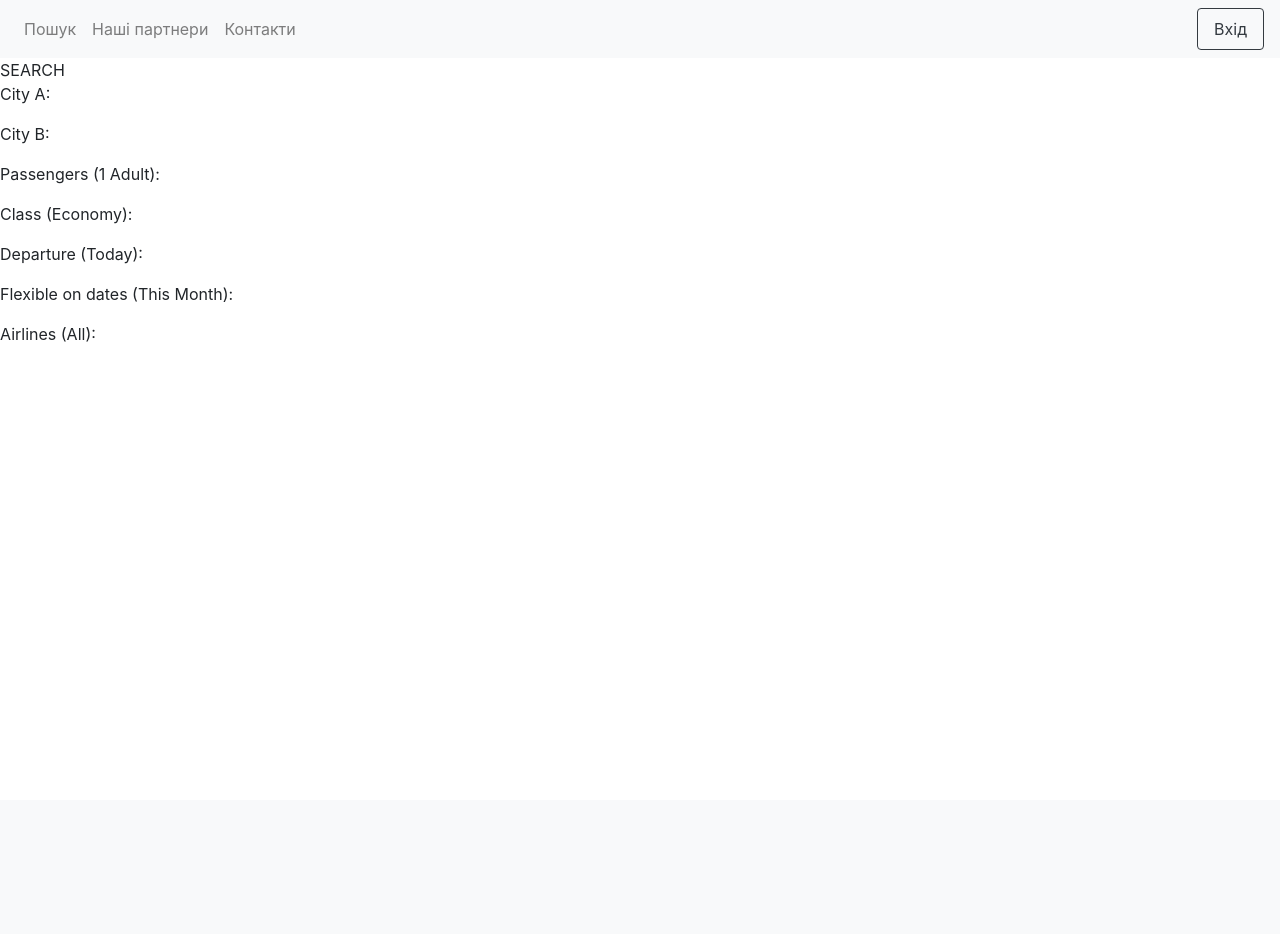
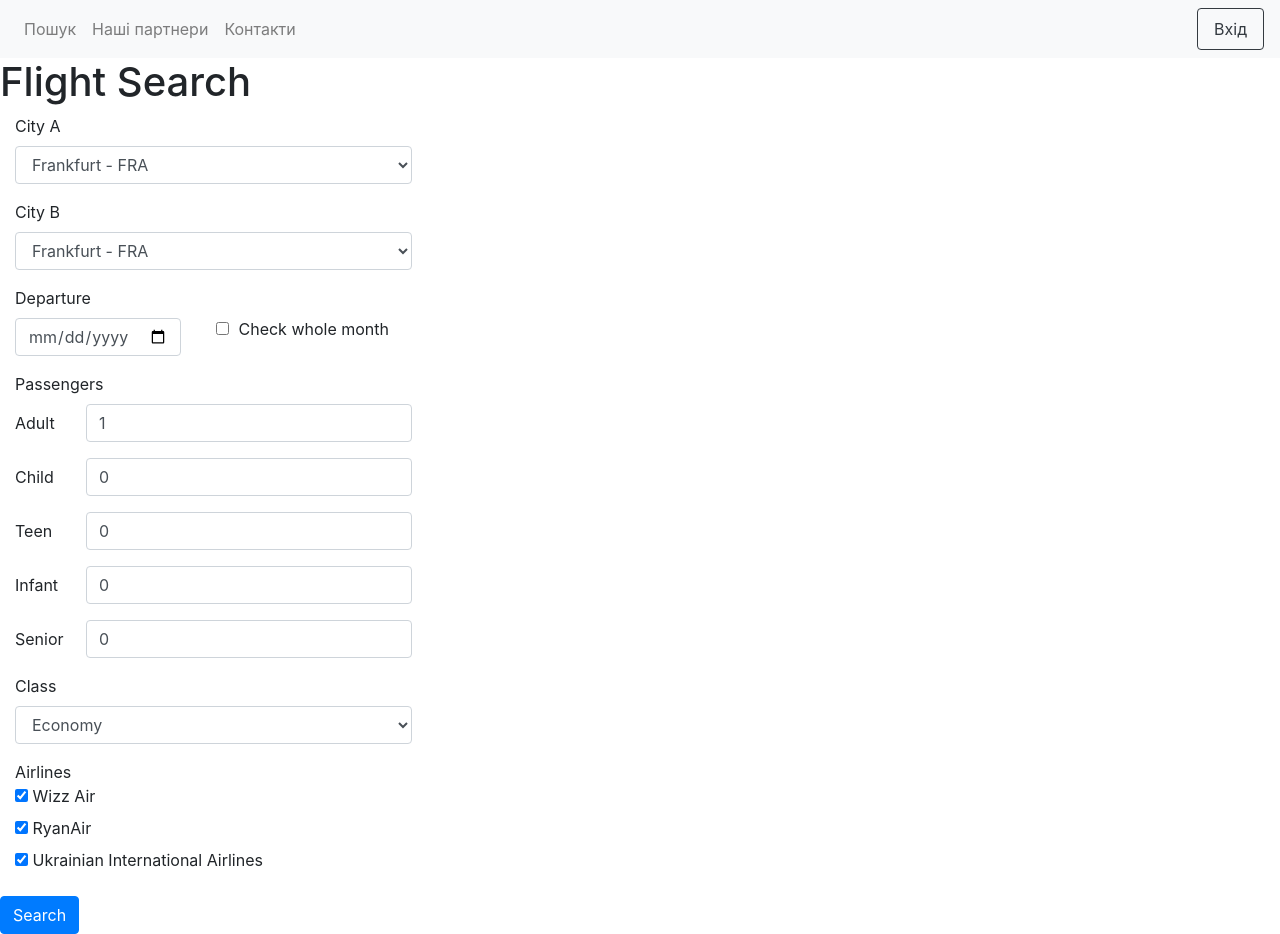
Before and after one commit to olenagalitska/AirplaneTicketsAggregator, a Flask app: page /search in a window 1280 px wide. Before the commit the page ends 342 px from the top, so only its background shows below. Run offline with Flask 2, Linux system fonts and the light colour scheme; some libraries are stand-ins or nearby versions.

Commit message:
added search page

```diff
--- a/app/templates/search.html
+++ b/app/templates/search.html
@@ -1,13 +1,133 @@
 {% extends "base.html" %}
 {% block content %}
-    SEARCH
+    <h1>Flight Search</h1>
     <div>
-        <p> City A: </p>
-        <p> City B: </p>
-        <p> Passengers (1 Adult): </p>
-        <p> Class (Economy): </p>
-        <p> Departure (Today): </p>
-        <p> Flexible on dates (This Month): </p>
-        <p> Airlines (All): </p>
+        <form class="needs-validation form-card" novalidate>
+            <div class="col-md-4 mb-3">
+                <label for="cityA">City A</label>
+                <select class="form-control" id="cityA" required>
+                    <option>Frankfurt - FRA</option>
+                    <option>Zurich - ZRH</option>
+                    <option>Paris - CDG</option>
+                    <option>Stockholm - ARN</option>
+                    <option>Dublin - DUB</option>
+                    <option>Oslo - OSL</option>
+                    <option>Kyiv - KBP</option>
+                </select>
+                <div class="valid-feedback">
+                    Looks good!
+                </div>
+            </div>
+            <div class="col-md-4 mb-3">
+                <label for="cityB">City B</label>
+                <select class="form-control" id="cityB" required>
+                    <option>Frankfurt - FRA</option>
+                    <option>Zurich - ZRH</option>
+                    <option>Paris - CDG</option>
+                    <option>Stockholm - ARN</option>
+                    <option>Dublin - DUB</option>
+                    <option>Oslo - OSL</option>
+                    <option>Kyiv - KBP</option>
+                </select>
+                <div class="valid-feedback">
+                    Looks good!
+                </div>
+            </div>
+            <div class="form-check form-check-inline">
+                <div class="col-md-6 mb-3">
+                    <label for="departureDate">Departure</label>
+                    <input type="date" class="form-control" id="departureDate" required>
+                    <div class="invalid-feedback">
+                        Please provide a valid date.
+                    </div>
+                </div>
+                <div class="form-check">
+                    <input class="form-check-input" type="checkbox" value="" id="monthSearch">
+                    <label class="form-check-label" for="monthSearch">
+                        Check whole month
+                    </label>
+                </div>
+            </div>
+            <div class="col-md-4 mb-3">
+                <label for="passengers">Passengers</label>
+                <div class="form-group row">
+                    <label for="adult" class="col-2 col-form-label">Adult</label>
+                    <div class="col-10">
+                        <input class="form-control" type="number" value="1" id="adult" min="1">
+                    </div>
+                </div>
+                <div class="form-group row">
+                    <label for="child" class="col-2 col-form-label">Child</label>
+                    <div class="col-10">
+                        <input class="form-control" type="number" value="0" id="child" min="0">
+                    </div>
+                </div>
+                <div class="form-group row">
+                    <label for="teen" class="col-2 col-form-label">Teen</label>
+                    <div class="col-10">
+                        <input class="form-control" type="number" value="0" id="teen" min="0">
+                    </div>
+                </div>
+                <div class="form-group row">
+                    <label for="infant" class="col-2 col-form-label">Infant</label>
+                    <div class="col-10">
+                        <input class="form-control" type="number" value="0" id="infant" min="0">
+                    </div>
+                </div>
+                <div class="form-group row">
+                    <label for="senior" class="col-2 col-form-label">Senior</label>
+                    <div class="col-10">
+                        <input class="form-control" type="number" value="0" id="senior" min="0">
+                    </div>
+                </div>
+            </div>
+            <div class="col-md-4 mb-3">
+                <label for="fClass">Class</label>
+                <select class="form-control" id="fClass" required>
+                    <option>Economy</option>
+                    <option>Premium Economy</option>
+                    <option>Business</option>
+                    <option>First Class</option>
+                </select>
+                <div class="valid-feedback">
+                    Looks good!
+                </div>
+            </div>
+            <div class="col-md-4 mb-3">
+                Airlines
+                <div class="checkbox">
+                    <label><input type="checkbox" value="" checked> Wizz Air</label>
+                </div>
+                <div class="checkbox">
+                    <label><input type="checkbox" value="" checked> RyanAir</label>
+                </div>
+                <div class="checkbox">
+                    <label><input type="checkbox" value="" checked> Ukrainian International Airlines</label>
+                </div>
+            </div>
+
+
+            <button class="btn btn-primary" type="submit">Search</button>
+        </form>
+
+        <script>
+            document.getElementById("departureDate").innerHTML = Date();
+
+            (function () {
+                'use strict';
+                window.addEventListener('load', function () {
+                    var forms = document.getElementsByClassName('needs-validation');
+                    var validation = Array.prototype.filter.call(forms, function (form) {
+                        form.addEventListener('submit', function (event) {
+                            if (form.checkValidity() === false) {
+                                event.preventDefault();
+                                event.stopPropagation();
+                            }
+                            form.classList.add('was-validated');
+                        }, false);
+                    });
+                }, false);
+            })();
+        </script>
     </div>
 {% endblock %}
```
Also changed, not shown: 1 other file.
